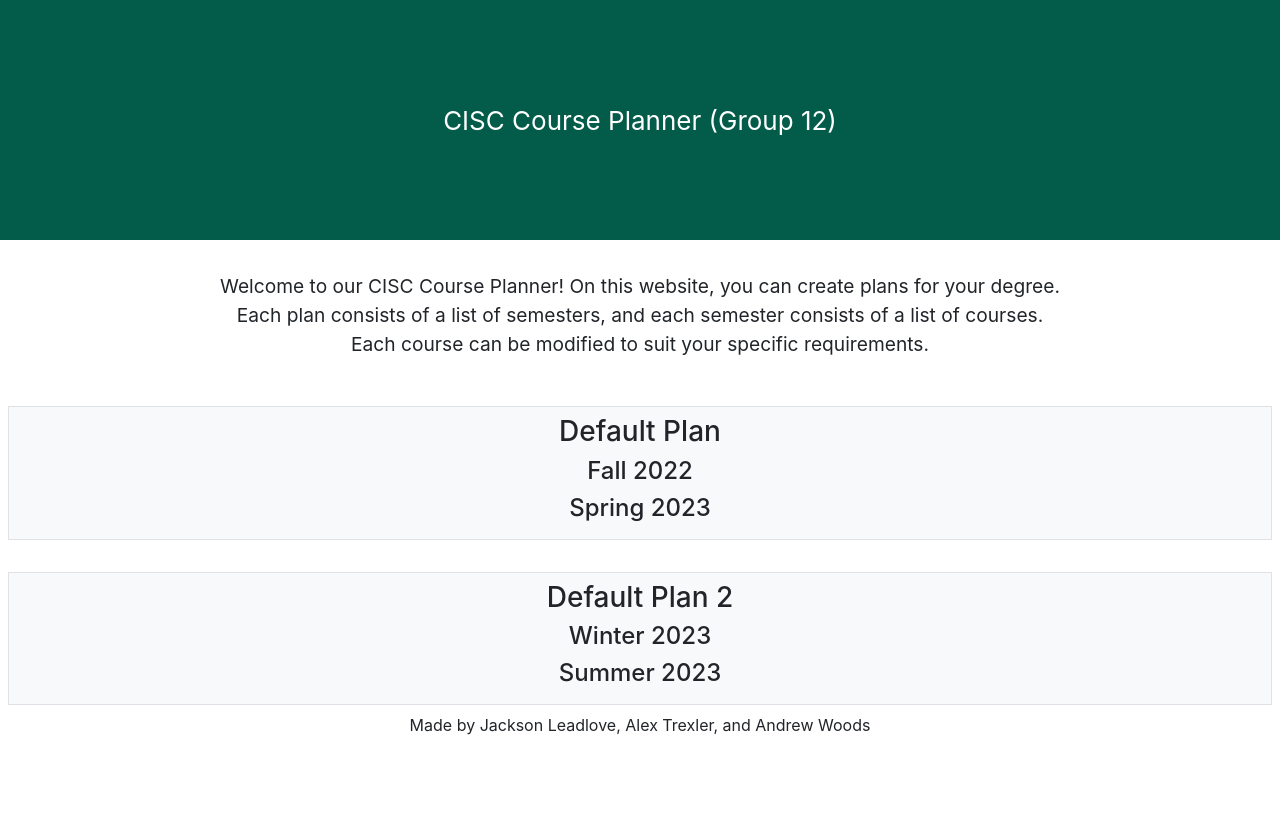
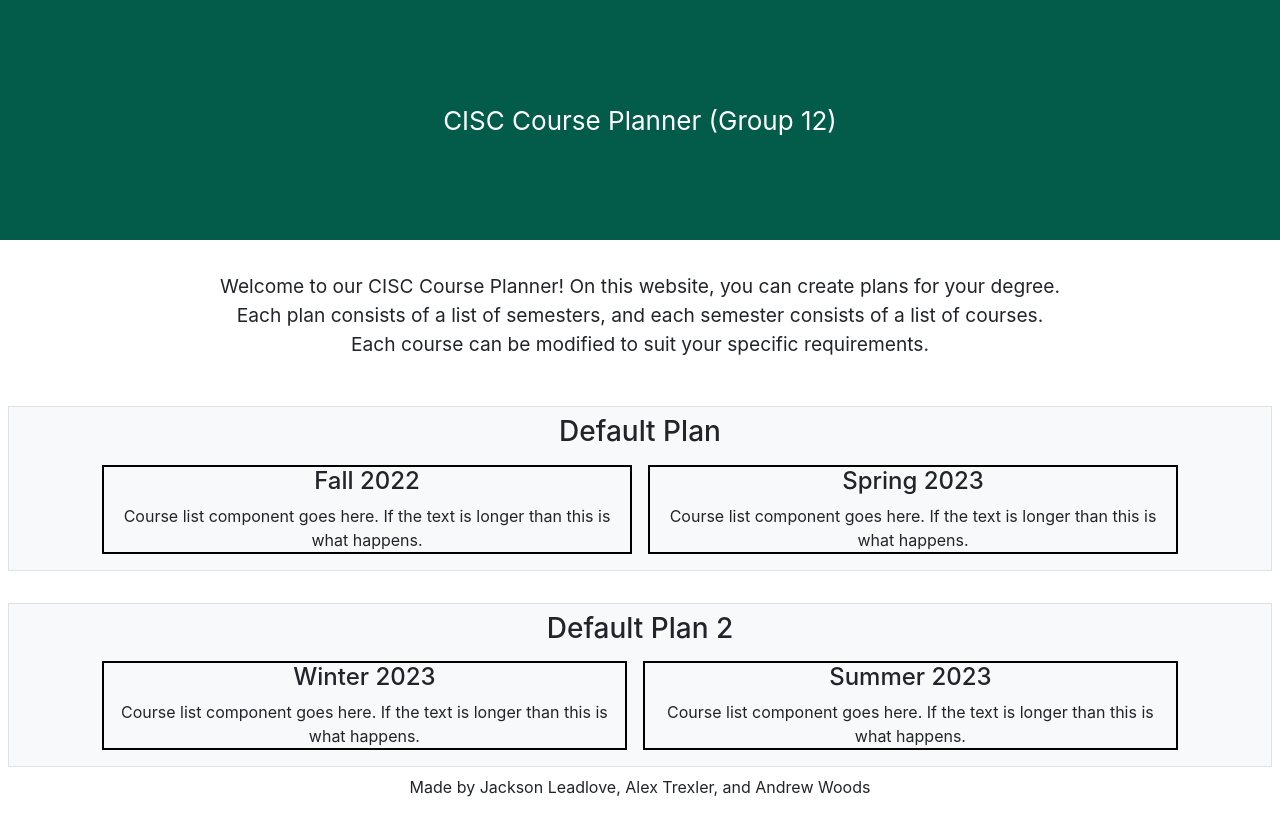
Before and after one commit to UD-CISC275-S22/cis-scheduler-team-12, a React (Create React App) app: page / in a window 1280 px wide. Built offline with nearby package versions, Linux system fonts and the light colour scheme.

Commit message:
Emerged from css hell

```diff
--- a/src/App.css
+++ b/src/App.css
@@ -43,16 +43,20 @@
 
 .Semester-list {
     display: inline-grid;
-    grid-template-columns: 2;
+    grid-auto-flow: column;
 }
 
 .Semester {
-    display: inline-grid;
+    display: grid;
     border: 2px solid black;
     padding-left: 1rem;
-    margin-top: 0.5rem;
-    margin-bottom: 0.5rem;
+    margin: 0.5rem;
     padding-right: 1rem;
+}
+
+.Plan {
+    display: inline-grid;
+    grid-auto-flow: column;
 }
 
 @keyframes App-logo-spin {
--- a/src/components/PlanView.tsx
+++ b/src/components/PlanView.tsx
@@ -27,15 +27,15 @@ export function PlanView({
             deletePlan={deletePlan}
         ></PlanEditor>
     ) : (
-        <Container>
+        <div className="Plan">
             <Row>
                 <Col>
                     <h3>{plan.name}</h3>
-                    <div className="Semester-list">
+                    <div>
                         <SemesterList semesters={plan.semesters}></SemesterList>
                     </div>
                 </Col>
             </Row>
-        </Container>
+        </div>
     );
 }
--- a/src/components/SemesterList.tsx
+++ b/src/components/SemesterList.tsx
@@ -8,14 +8,18 @@ export function SemesterList({
     semesters: Semester[];
 }): JSX.Element {
     return (
-        <Container>
+        <Container className="Semester-list">
             {semesters.map((semester: Semester) => (
-                <div key={semester.id}>
+                <div key={semester.id} className="Semester">
                     <Row>
                         <Col>
                             <h4>
                                 {semester.quarter} {semester.year}
                             </h4>
+                            <div>
+                                Course list component goes here. If the text is
+                                longer than this is what happens.
+                            </div>
                         </Col>
                     </Row>
                 </div>
```
